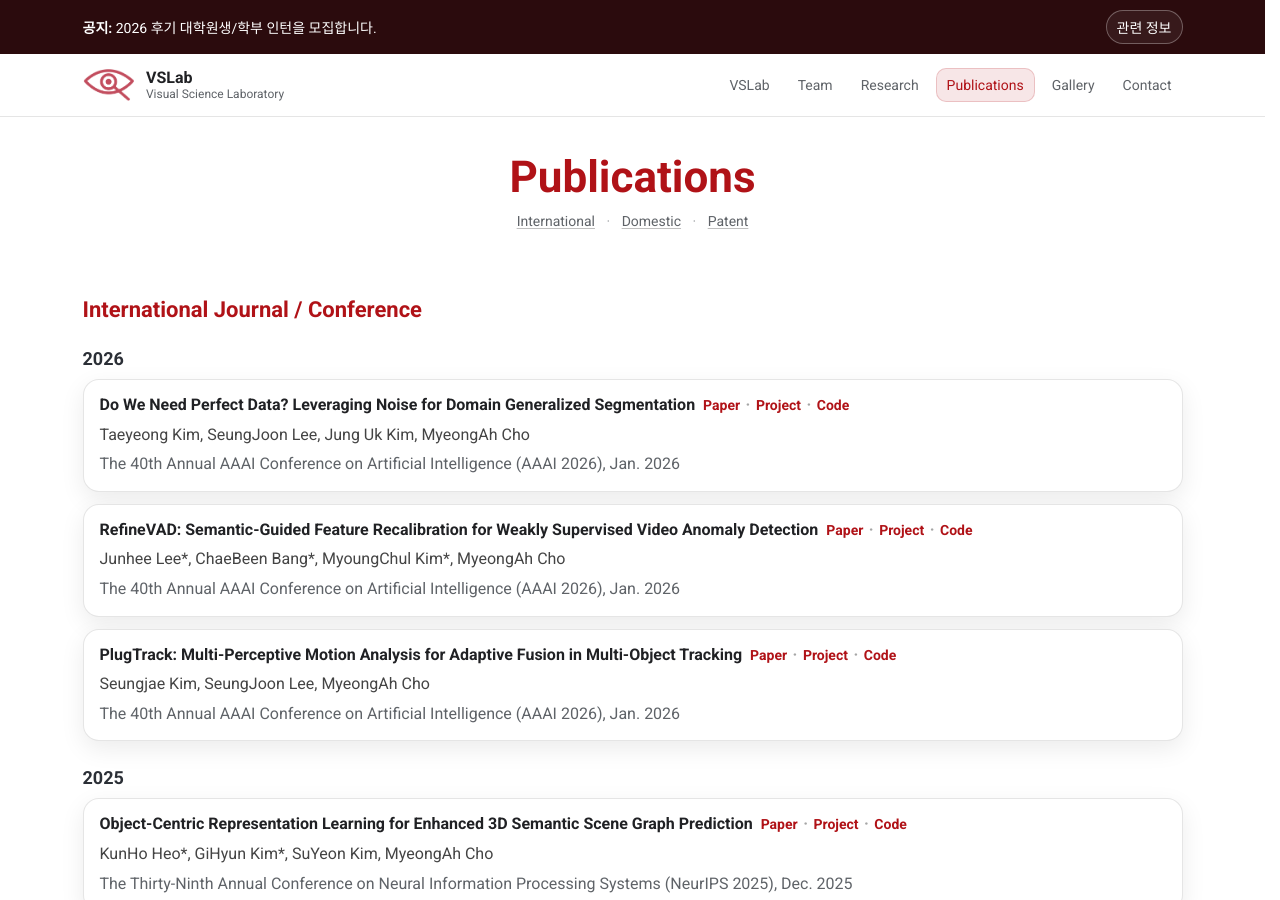
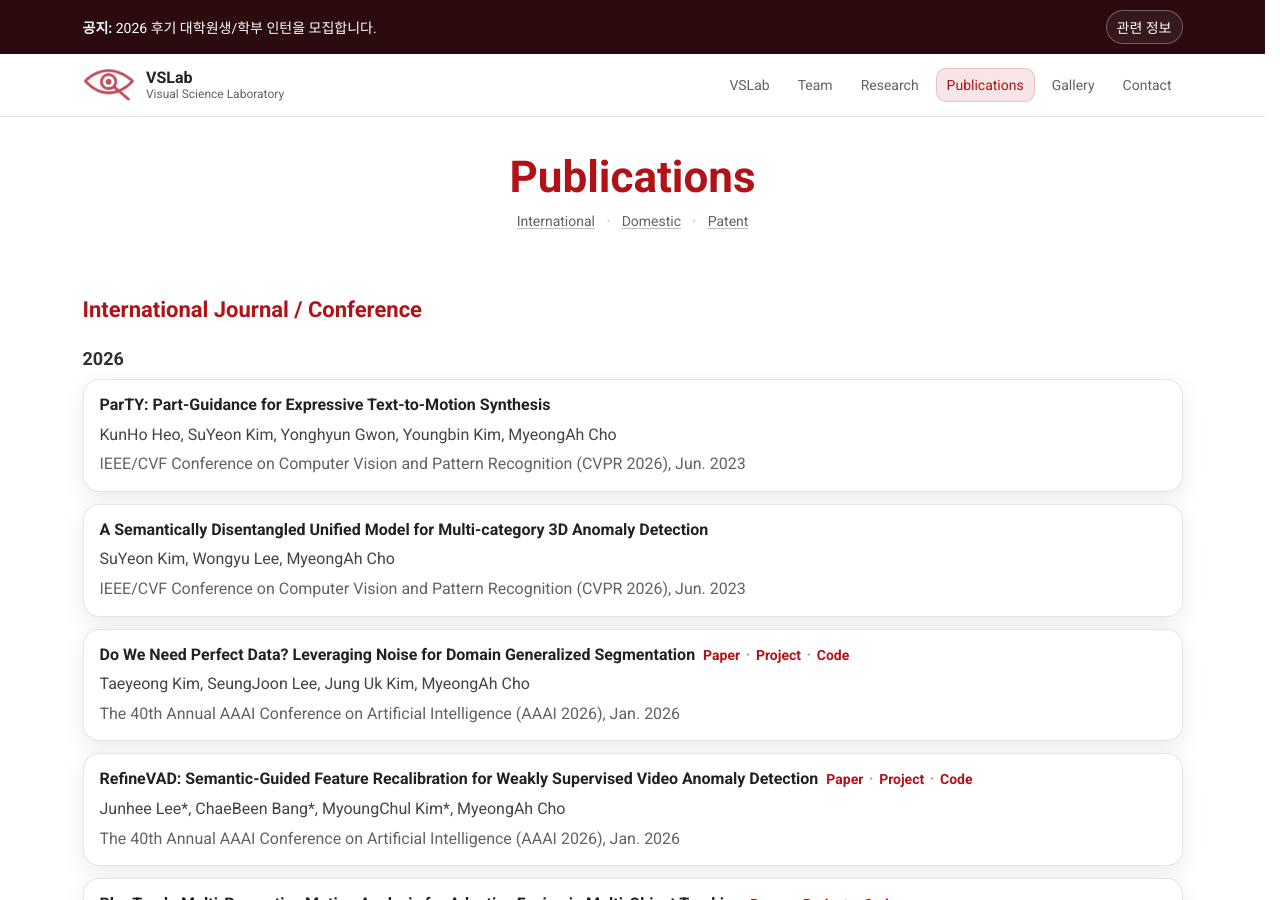
Before and after one commit to VisualScienceLab-KHU/VSLab_Homepage, a Jekyll site: the page built from publications.md, in a window 1280 px wide and 900 px high. Built offline with Jekyll 4.4.1, drawn with Linux system fonts in a browser that asks for light colours.

Commit message:
Update: CVPR 2026

```diff
--- a/publications.md
+++ b/publications.md
@@ -25,6 +25,18 @@ permalink: /publications/
 
     <h3 class="pub-year">2026</h3>
     <div class="pub-list">
+
+      <article class="pub-item">
+        <div class="pub-item__title">ParTY: Part-Guidance for Expressive Text-to-Motion Synthesis</div>
+        <div class="pub-item__authors">KunHo Heo, SuYeon Kim, Yonghyun Gwon, Youngbin Kim, MyeongAh Cho</div>
+        <div class="pub-item__venue">IEEE/CVF Conference on Computer Vision and Pattern Recognition (CVPR 2026), Jun. 2023</div>
+      </article>
+
+      <article class="pub-item">
+        <div class="pub-item__title">A Semantically Disentangled Unified Model for Multi-category 3D Anomaly Detection</div>
+        <div class="pub-item__authors">SuYeon Kim, Wongyu Lee, MyeongAh Cho</div>
+        <div class="pub-item__venue">IEEE/CVF Conference on Computer Vision and Pattern Recognition (CVPR 2026), Jun. 2023</div>
+      </article>
 
       <article class="pub-item">
         <div class="pub-item__top">
```
Also changed, not shown: index.md (+40 -0 lines), assets/img/main_party.png (added), 1 other file.
